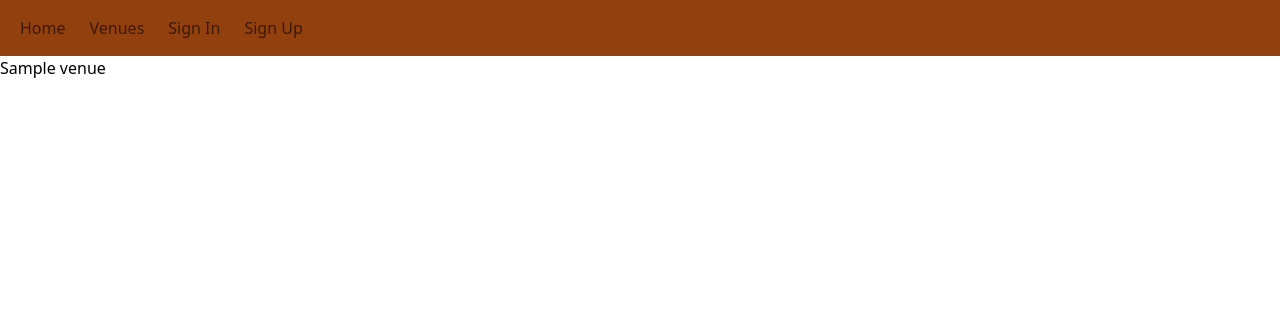
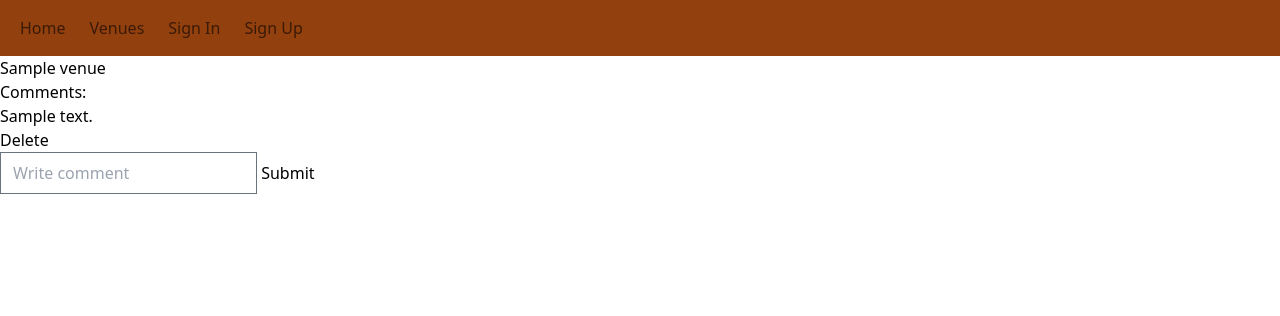
Before and after one commit to maciejbentkowski/knajping-demo-django, a Django app: page /venues/1/ in a window 1280 px wide. Shown: the top 316 px of the page. Run offline with Django 5.2, Linux system fonts and the light colour scheme; tables that the repository leaves empty hold one stand-in row (values such as "Sample post"); style sheets or scripts are compiled from the project's sources; some libraries are stand-ins or nearby versions.

Commit message:
User can now add and delete comment

```diff
--- a/venues/forms.py
+++ b/venues/forms.py
@@ -1,5 +1,5 @@
 from django.forms import ModelForm
-from .models import Venue
+from .models import Venue, Comment
 
 
 class VenueForm(ModelForm):
--- a/venues/models.py
+++ b/venues/models.py
@@ -1,3 +1,4 @@
+from django.contrib.auth.models import User
 from django.db import models
 
 
@@ -16,3 +17,13 @@ class Venue(models.Model):
 
     def __str__(self):
         return self.name
+
+
+class Comment(models.Model):
+    text = models.TextField()
+    created_at = models.DateTimeField(auto_now_add=True)
+    user = models.ForeignKey(User, on_delete=models.CASCADE, related_name="comments")
+    venue = models.ForeignKey(Venue, on_delete=models.CASCADE, related_name="comments")
+
+    def __str__(self):
+        return self.text
--- a/venues/templates/venues/detail.html
+++ b/venues/templates/venues/detail.html
@@ -3,4 +3,33 @@
 {% block content %}
 {{ venue }}
 
+
+    <div>
+    <h3>
+        Comments:
+    </h3>
+    </div>
+    <div>
+        {% for comment in comments %}
+            <div>{{ comment.text }} </div>
+            <form method="POST" action="{% url 'venues:delete-comment' comment.id %}">
+                {% csrf_token %}
+                <input type="submit" value="Delete">
+            </form>
+        {% endfor %}
+
+    </div>
+
+<div>
+    <form method="POST" action="">
+        {% csrf_token %}
+        <label>
+            <input type="text" name="text" placeholder="Write comment">
+        </label>
+        <input type="submit" value="Submit">
+
+    </form>
+</div>
+
+
 {% endblock content %}
--- a/venues/urls.py
+++ b/venues/urls.py
@@ -16,4 +16,6 @@ urlpatterns = [
     path('create-venue/', views.create_venue, name='create-venue'),
     path('update-venue/<str:pk>/', views.update_venue, name='update-venue'),
     path('delete-venue/<str:pk>/', views.delete_venue, name='delete-venue'),
+
+    path('delete-comment/<str:pk>/', views.delete_comment, name='delete-comment'),
 ]
--- a/venues/views.py
+++ b/venues/views.py
@@ -5,11 +5,8 @@ from django.contrib.auth.models import User
 from django.contrib.auth import authenticate, login, logout
 from django.http import Http404
 from django.contrib.auth.forms import UserCreationForm
-from .models import Venue
+from .models import Venue, Comment
 from .forms import VenueForm
-
-
-# Create your views here.
 
 
 def create_session(request):
@@ -22,8 +19,8 @@ def create_session(request):
         password = request.POST.get('password')
 
         try:
-            user = User.objects.get(username=username)
-        except:
+            username == User.objects.get(username=username)
+        except Exception:
             messages.error(request, "User does not exist")
 
         user = authenticate(request, username=username, password=password)
@@ -68,16 +65,29 @@ def index(request):
 
 
 def detail(request, pk):
+    venue = Venue.objects.get(pk=pk)
+    comments = venue.comments.all()
     try:
         venue = Venue.objects.get(id=pk)
     except Venue.DoesNotExist:
         raise Http404("Venue does not exist")
-    return render(request, "venues/detail.html", {"venue": venue})
+
+    if request.method == 'POST':
+        Comment.objects.create(
+            user=request.user,
+            venue=venue,
+            text=request.POST.get('text')
+        )
+        return redirect('venues:detail', pk=venue.pk)
+
+    context = {"venue": venue,
+               "comments": comments}
+    return render(request, "venues/detail.html", context)
 
 
 def venues(request):
-    venues = Venue.objects.all()
-    context = {'venues': venues}
+    venues_list = Venue.objects.all()
+    context = {'venues': venues_list}
     return render(request, 'venues/venues.html', context)
 
 
@@ -115,3 +125,16 @@ def delete_venue(request, pk):
         venue.delete()
         return redirect('venues:venues')
     return render(request, 'venues/delete.html', {'obj': venue})
+
+
+def delete_comment(request, pk):
+    comment = Comment.objects.get(id=pk)
+
+    if request.user != comment.user:
+        messages.error(request, "You do not have permission to delete this comment")
+
+    if request.method == 'POST':
+        comment.delete()
+        return redirect('venues:detail', pk=comment.venue.pk)
+    else:
+        return render(request, 'venues/detail.html')
```
Also changed, not shown: venues/migrations/0003_comment.py (added).
